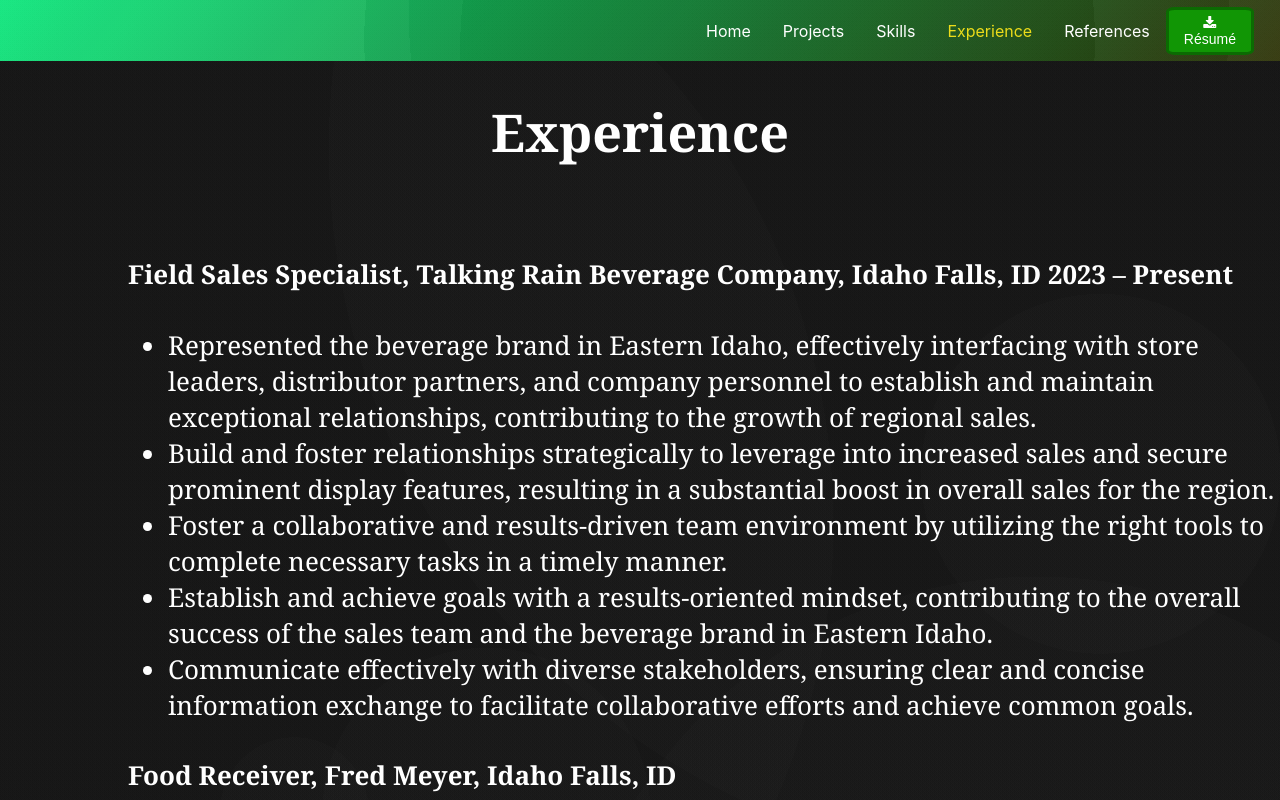
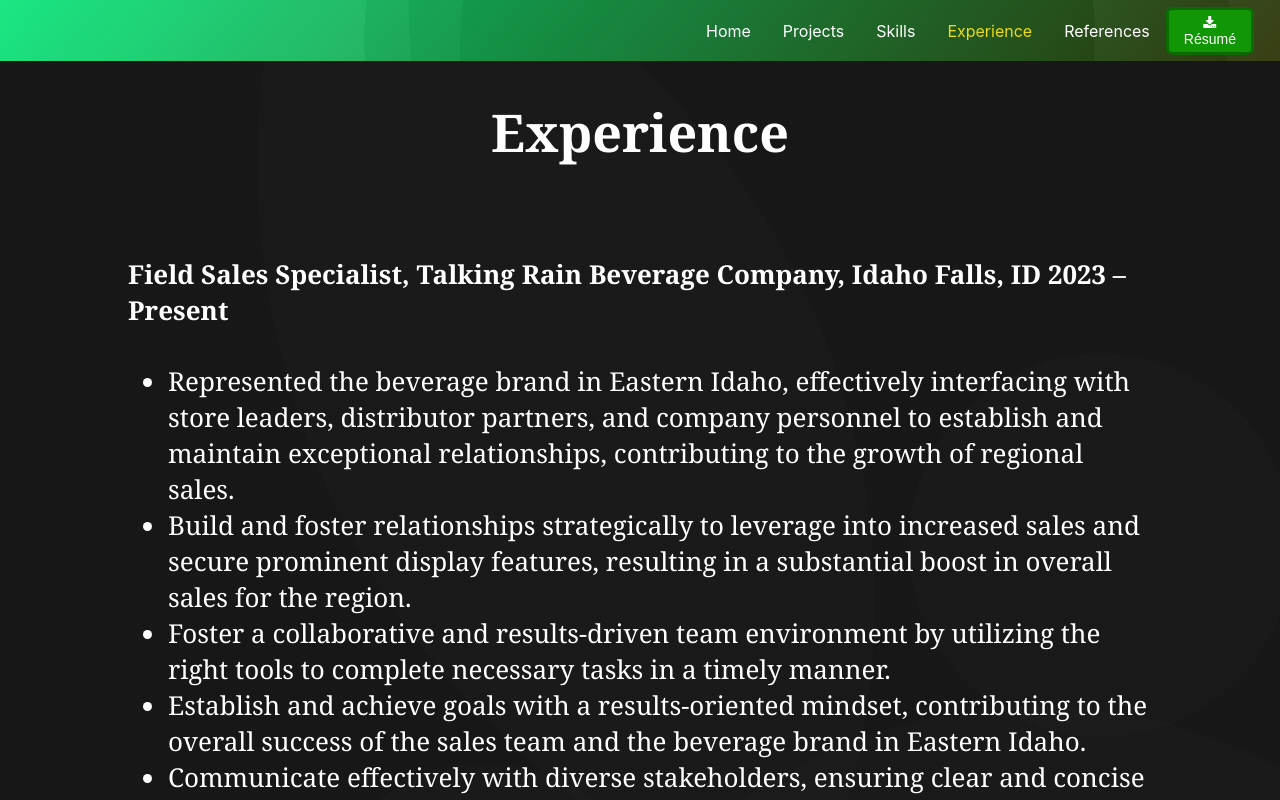
Before and after one commit to NevinsN/professional_portfolio, a React (Create React App) app in the folder professional_portfolio/: page /experience in a window 1280 px wide. Shown: the top 800 px of the page. Built offline with nearby package versions, Linux system fonts and the light colour scheme.

Commit message:
Update experience.js

```diff
--- a/professional_portfolio/src/pages/experience.js
+++ b/professional_portfolio/src/pages/experience.js
@@ -17,7 +17,8 @@ const Experience = () => {
             style={{
                 justifyContent: "centre",
                 alignItems: "centre",
-                paddingLeft: "10%"
+                paddingLeft: "10%",
+                paddingRight: "10%",
             }}
             >
             <p>
```
